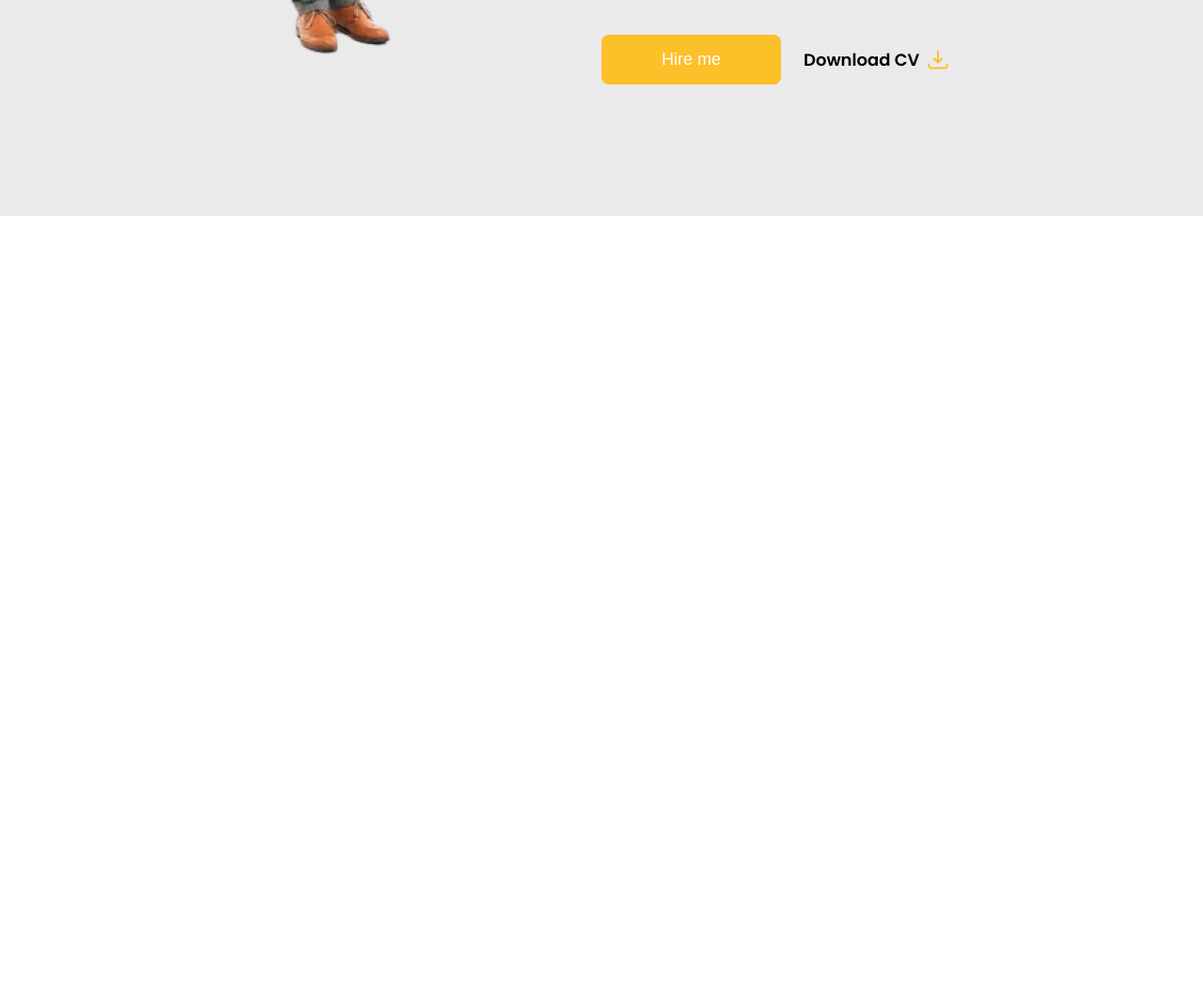
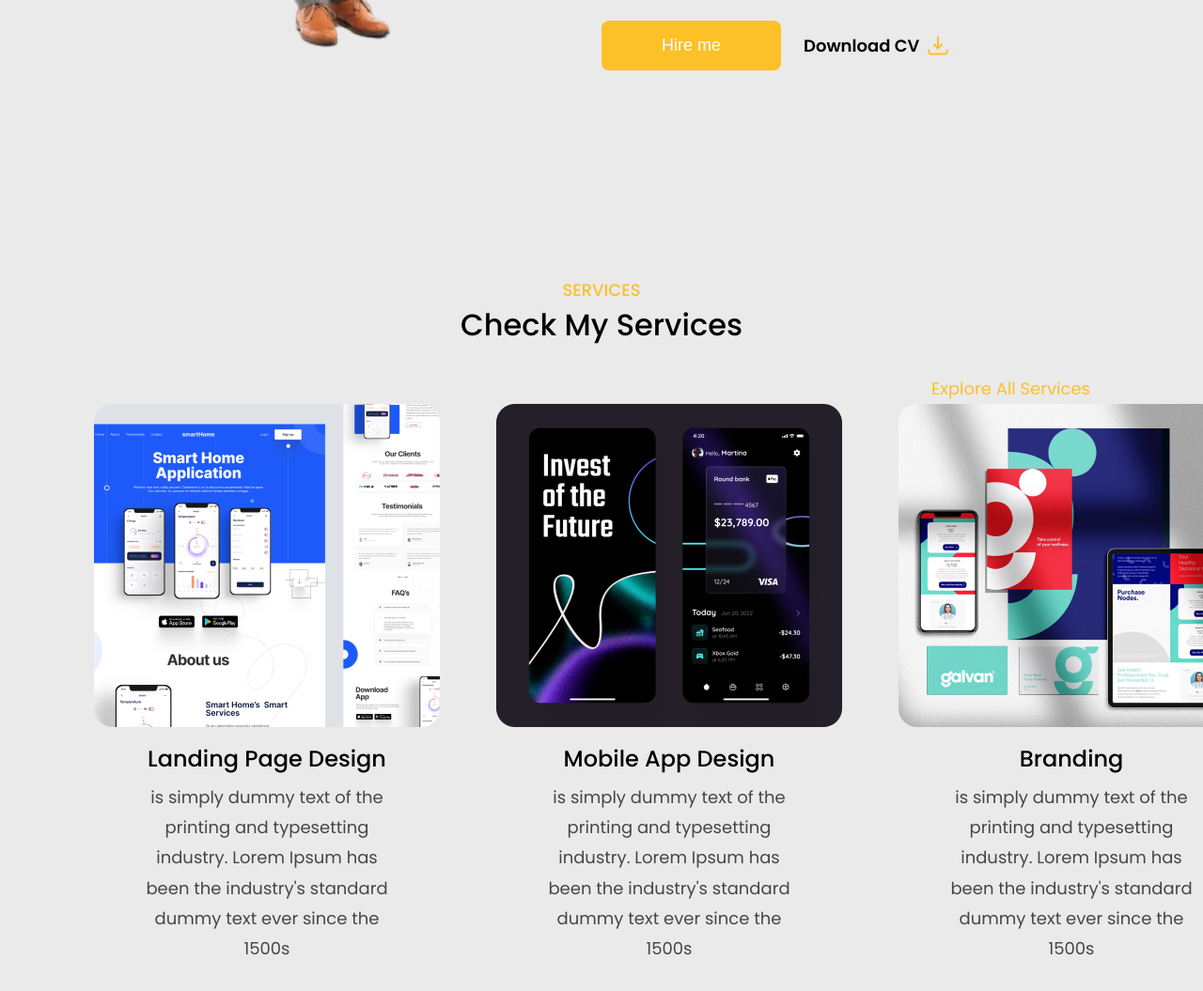
Before and after one commit to Doswin5/Portfolio-Website, a plain HTML site: page index.html in a window 1280 px wide. Shown: the part 1676-2731 px from the top of the page at 94% size. Before the commit the page ends 1906 px from the top, so only its background shows below. Drawn offline with Linux system fonts and the light colour scheme; a web font is replaced by a local one.

Commit message:
Services Section

```diff
--- a/index.html
+++ b/index.html
@@ -92,8 +92,29 @@
                     </div>
                 </div>
             </section>
-            <section class="services">
-
+            <section class="services-section">
+                <h3>SERVICES <span>Check My Services</span></h3>
+                <div class="services">
+                    <div class="service">
+                        <img src="/assets/landingPage.png" alt="">
+                        <h4>Landing Page Design</h4>
+                        <p>is simply dummy text of the printing and typesetting industry. Lorem Ipsum has been the industry's standard dummy text
+                        ever since the 1500s</p>
+                    </div>
+                    <div class="service">
+                        <img src="/assets/mobileDesign.png" alt="">
+                        <h4>Mobile App Design</h4>
+                        <p>is simply dummy text of the printing and typesetting industry. Lorem Ipsum has been the industry's standard dummy text
+                        ever since the 1500s</p>
+                    </div>
+                    <div class="service">
+                        <img src="/assets/branding.png" alt="">
+                        <h4>Branding</h4>
+                        <p>is simply dummy text of the printing and typesetting industry. Lorem Ipsum has been the industry's standard dummy text
+                        ever since the 1500s</p>
+                    </div>
+                    <span class="explore">Explore All Services</span>
+                </div>
             </section>
         </main>
     </div>
--- a/styles.css
+++ b/styles.css
@@ -235,15 +235,15 @@ main {
 
 .about-content h4 {
     color: var(--primary-color);
-    font-size: 20px;
+    font-size: 18px;
     font-weight: 500;
 }
 
 .about-content h4 span {
     color: black;
     display: block;
-    font-size: 40px;
-    font-weight: 400;
+    font-size: 32px;
+    font-weight: 500;
     margin: 8px 0;
 }
 
@@ -286,3 +286,68 @@ main {
 .about-content .cta {
     margin-top: 40px;
 }
+
+.services-section {
+    display: flex;
+    flex-direction: column;
+    justify-content: center;
+    text-align: center;
+    padding: 80px 0;
+}
+
+.services-section h3 {
+    color: var(--primary-color);
+    font-size: 18px;
+    font-weight: 500;
+    margin-bottom: 60px;
+}
+
+.services-section h3 span {
+    color: black;
+    font-size: 32px;
+    display: block;
+}
+
+.services {
+    display: flex;
+    column-gap: 60px;
+    position: relative;
+}
+
+.services .explore {
+    position: absolute;
+    right: 20px;
+    top: -30px;
+    font-size: 18px;
+    cursor: pointer;
+    color: var(--primary-color);
+}
+
+.services .explore:hover {
+    color: var(--hover-color);
+}
+
+.service {
+    text-align: center;
+    display: flex;
+    flex-direction: column;
+    justify-content: center;
+    /* align-items: center; */
+}
+
+.service h4 {
+    color: black;
+    font-weight: 500;
+    font-size: 24px;
+    margin-top: 16px;
+}
+
+.service p {
+    width: 70%;
+    text-align: center;
+    align-self: center;
+    color: var(--text-color);
+    line-height: 1.8;
+    font-size: 18px;
+    margin-top: 8px;
+}
```
Also changed, not shown: assets/branding.png (added), assets/landingPage.png (added), assets/mobileDesign.png (added).
